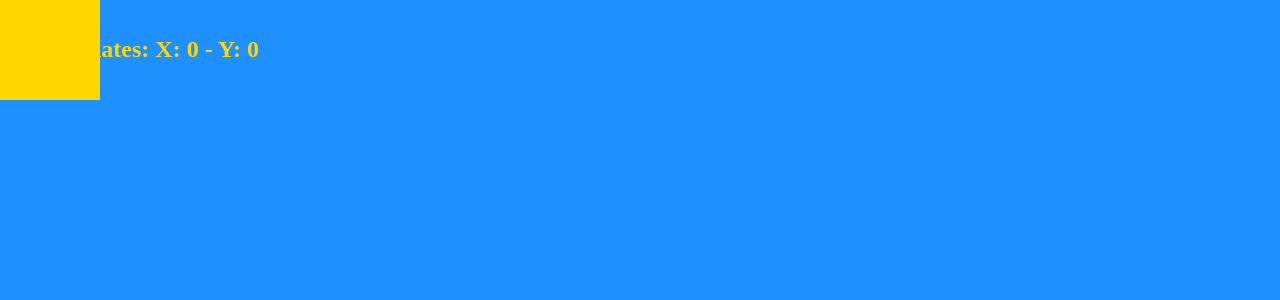
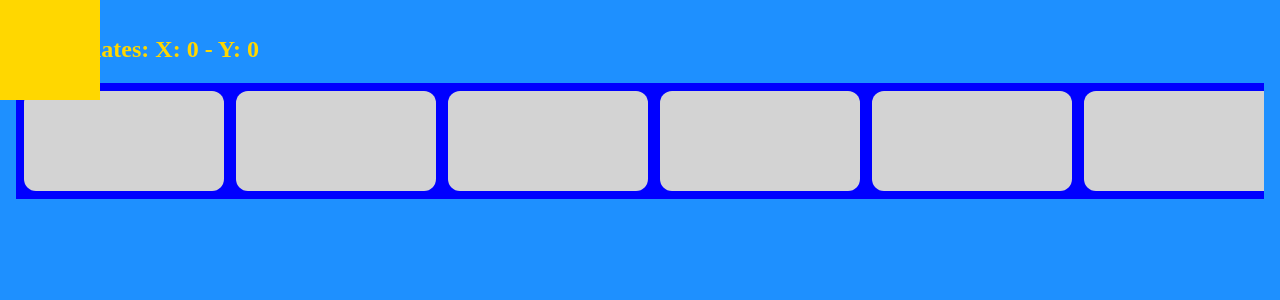
Before and after one commit to jazzjacob/jacobs-react-playground, a React (Create React App) app: page / in a window 1280 px wide. Shown: the top 300 px of the page. Built offline with nearby package versions, Linux system fonts and the light colour scheme.

Commit message:
Netflix-style carousel test

```diff
--- /dev/null
+++ b/src/Components/Column.jsx
@@ -0,0 +1,15 @@
+const Column = () => {
+	const style = {
+		backgroundColor: 'lightgray',
+		width: '200px',
+		flex: 'none',
+		height: '100px',
+		borderRadius: '12px'
+	}
+	return (
+		<div style={style}>
+		</div>
+	)
+}
+
+export default Column
--- a/src/HomePage.js
+++ b/src/HomePage.js
@@ -1,11 +1,30 @@
 import Box from './Components/Box'
 import MousePosition from './Components/MousePosition'
+import Column from './Components/Column'
 
 const HomePage = () => {
+	const columns = [1, 1, 1, 1, 1, 1, 1]
+	const columnsList = columns.map((item, index) => {
+		return <Column key={index} />
+	})
+
+	const columnsParentStyle = {
+		display: 'flex',
+		flexDirection: 'row',
+		width: '100%',
+		gap: '12px',
+		backgroundColor: 'blue',
+		padding: '8px',
+		overflowX: 'auto'
+	}
+
 	return (
 		<div style={style}>
 			<Box />
 			<MousePosition />
+			<div className='columnsParent' style={columnsParentStyle}>
+				{columnsList}
+			</div>
 		</div>
 	)
 }
@@ -15,7 +34,8 @@ const style = {
 	margin: '0',
 	width: '100%',
 	height: '100vh',
-	color: 'gold'
+	color: 'gold',
+	overflow: 'hidden'
 }
 
 export default HomePage
--- a/src/index.css
+++ b/src/index.css
@@ -3,3 +3,12 @@ body {
 	margin: 0;
 	background-color: dodgerblue
 }
+
+.columnsParent {
+	color: red;
+}
+
+.columnsParent::-webkit-scrollbar {
+		display: none;  /* Safari and Chrome */
+		width: 0
+}
```
